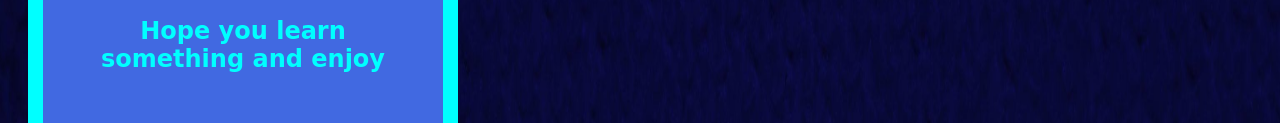
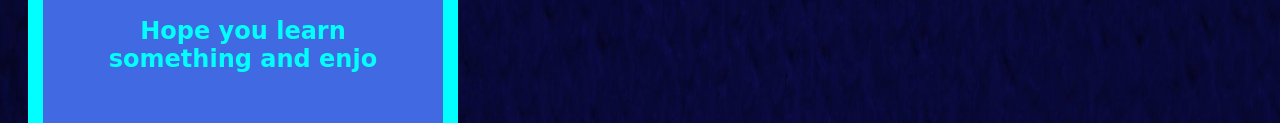
Before and after one commit to Shah3er/Portfolio, a plain HTML site: page index.html in a window 1280 px wide. Shown: the part 348-471 px from the top of the page. Drawn offline with Linux system fonts and the light colour scheme; a web font is replaced by a local one.

Commit message:
Update index.html

```diff
--- a/index.html
+++ b/index.html
@@ -20,7 +20,7 @@
     <div class="Center">
         <div id="centertext">
             <h2 style="text-align: center;">Hello and welcome to my website. In this website you will know a bit about me.</h2>
-            <h2 style="text-align: center;">Hope you learn something and enjoy</h2>
+            <h2 style="text-align: center;">Hope you learn something and enjo</h2>
         </div>
     </div>
        <nav>
```
